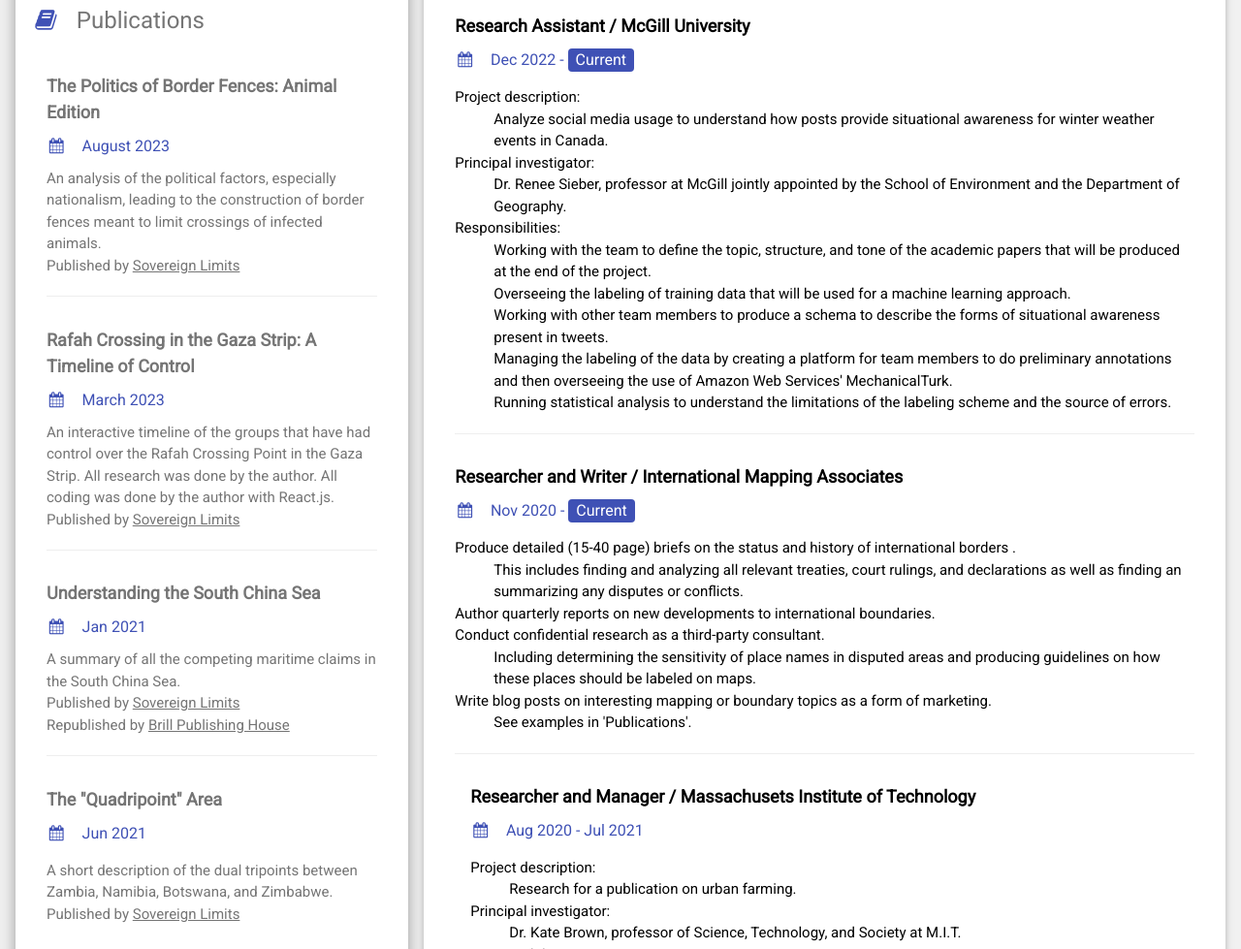
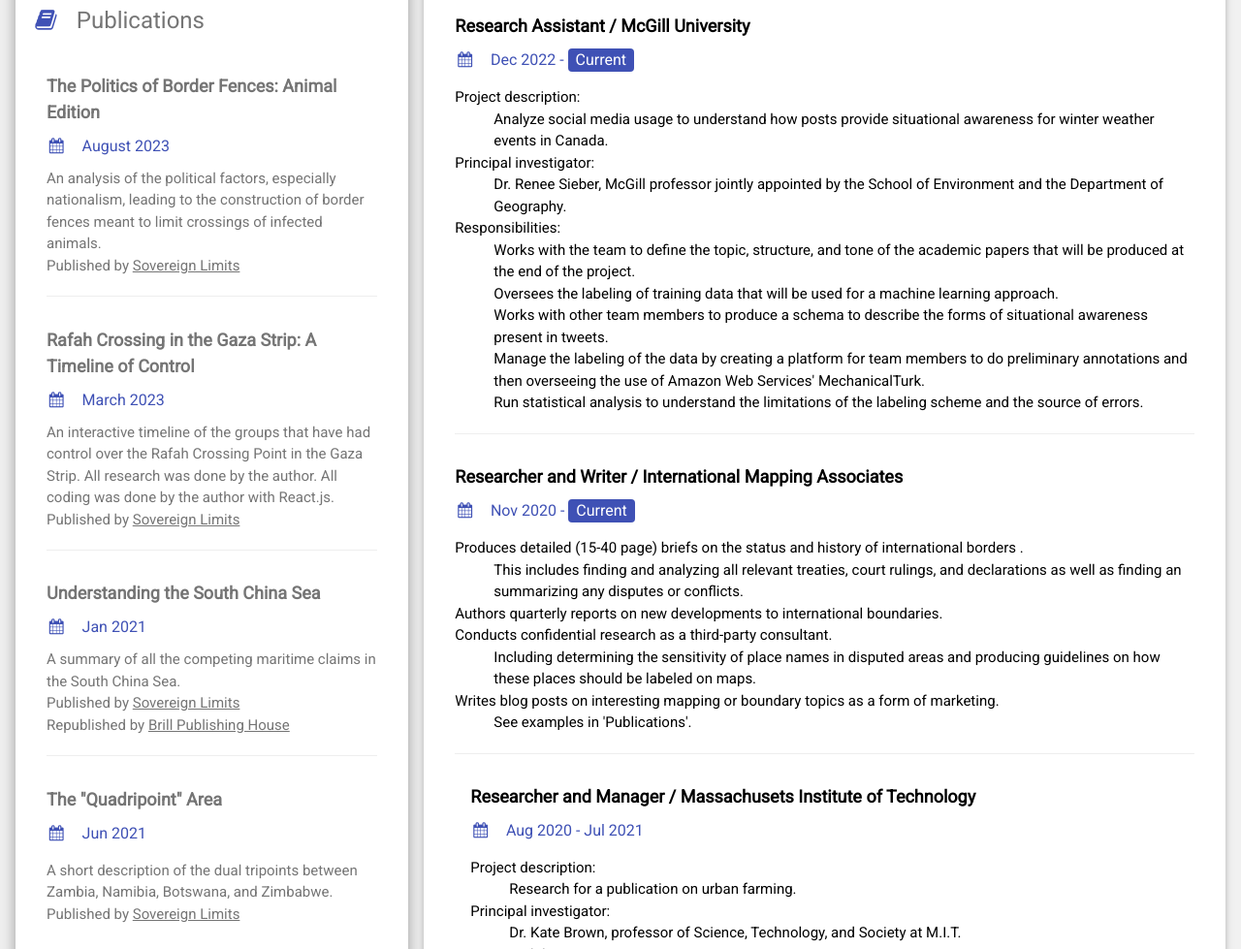
Before and after one commit to ZanderB-B/ZanderB-B.github.io, a plain HTML site: page index.html in a window 1280 px wide. Shown: the part 752-1731 px from the top of the page at 97% size. Drawn offline with nearby package versions, Linux system fonts and the light colour scheme.

Commit message:
Update index.html

```diff
--- a/index.html
+++ b/index.html
@@ -145,13 +145,13 @@ html,body,h1,h2,h3,h4,h5,h6 {font-family: "Roboto", sans-serif}
             <dt>Project description: </dt>
               <dd>Analyze social media usage to understand how posts provide situational awareness for winter weather events in Canada.</dd>
             <dt>Principal investigator: </dt>
-              <dd>Dr. Renee Sieber, professor at McGill jointly appointed by the School of Environment and the Department of Geography.</dd>
+              <dd>Dr. Renee Sieber, McGill professor jointly appointed by the School of Environment and the Department of Geography.</dd>
             <dt>Responsibilities:</dt>
-              <dd>Working with the team to define the topic, structure, and tone of the academic papers that will be produced at the end of the project.</dd>
-              <dd>Overseeing the labeling of training data that will be used for a machine learning approach.</dd>
-              <dd>Working with other team members to produce a schema to describe the forms of situational awareness present in tweets.</dd>
-              <dd>Managing the labeling of the data by creating a platform for team members to do preliminary annotations and then overseeing the use of Amazon Web Services' MechanicalTurk.</dd>
-              <dd>Running statistical analysis to understand the limitations of the labeling scheme and the source of errors.</dd>
+              <dd>Works with the team to define the topic, structure, and tone of the academic papers that will be produced at the end of the project.</dd>
+              <dd>Oversees the labeling of training data that will be used for a machine learning approach.</dd>
+              <dd>Works with other team members to produce a schema to describe the forms of situational awareness present in tweets.</dd>
+              <dd>Manage the labeling of the data by creating a platform for team members to do preliminary annotations and then overseeing the use of Amazon Web Services' MechanicalTurk.</dd>
+              <dd>Run statistical analysis to understand the limitations of the labeling scheme and the source of errors.</dd>
               <dd>
           </dl>
 <!--          <p><b>Project description:</b> Analyze social media usage to understand how posts provide situational awareness for winter weather events in Canada. This project os funed by an Evironment and Cimate Change Canada grant and led by Dr. Renee Sieber a professor at McGill jointly appointed by the School of Environemtn and the Department of Geography.<br>
@@ -166,12 +166,12 @@ html,body,h1,h2,h3,h4,h5,h6 {font-family: "Roboto", sans-serif}
           <p><div class="b,strong">
           <dl class="">
 
-            <dt>Produce detailed (15-40 page) briefs on the status and history of international borders . </dt>
+            <dt>Produces detailed (15-40 page) briefs on the status and history of international borders . </dt>
               <dd>This includes finding and analyzing all relevant treaties, court rulings, and declarations as well as finding an summarizing any disputes or conflicts.</dd>
-            <dt>Author quarterly reports on new developments to international boundaries.</dt>
-            <dt>Conduct confidential research as a third-party consultant.</dt>
+            <dt>Authors quarterly reports on new developments to international boundaries.</dt>
+            <dt>Conducts confidential research as a third-party consultant.</dt>
               <dd>Including determining the sensitivity of place names in disputed areas and producing guidelines on how these places should be labeled on maps.</dd>
-            <dt>Write blog posts on interesting mapping or boundary topics as a form of marketing.</dt>
+            <dt>Writes blog posts on interesting mapping or boundary topics as a form of marketing.</dt>
             <dd>See examples in 'Publications'.</dd>
           </dl>
           <hr>
```
